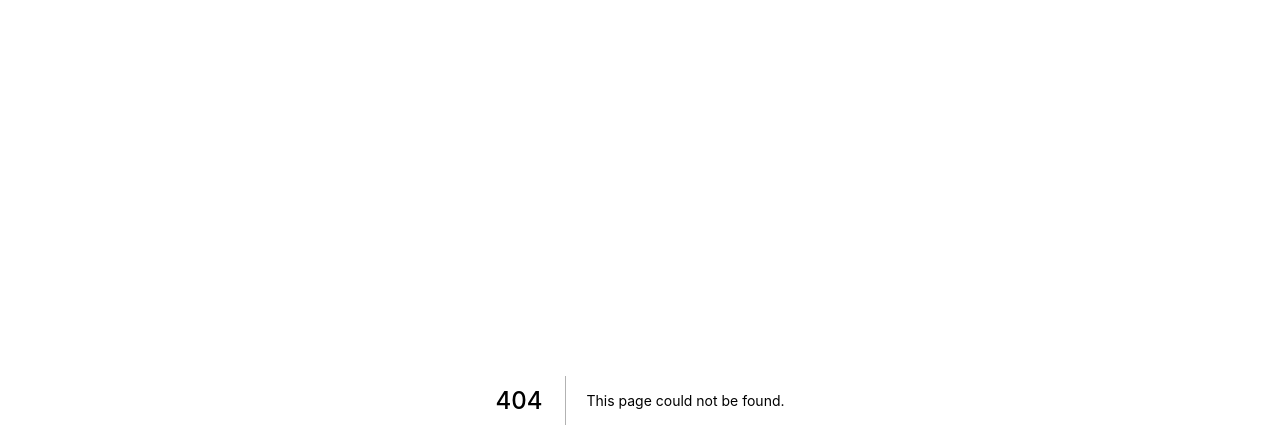
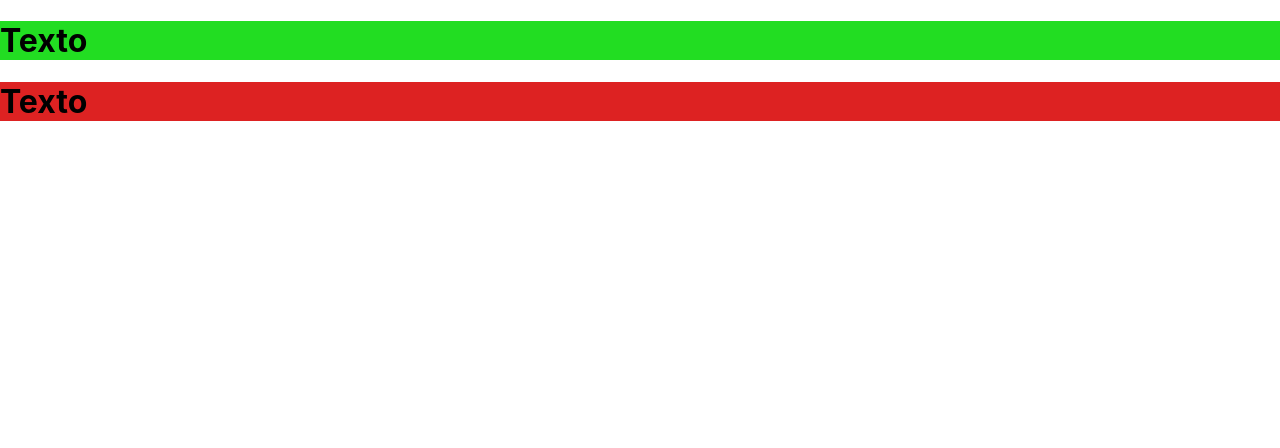
Before and after one commit to filipesouza2000/react-curso, a Next.js app: page /CSS/usandoEstilo in a window 1280 px wide. Before the commit this address had no page. Shown: the top 448 px of the page. Built offline with nearby package versions, Linux system fonts and the light colour scheme.

Commit message:
Condicional CSS

```diff
--- /dev/null
+++ b/components/Estilo.jsx
@@ -0,0 +1,14 @@
+export default function Estilo(props){
+    /*
+    Utilizado para chamar objeto e suas propriedades,
+    também condicional para CSS, com code complete de todas propriedades CSS
+    {{ prop: (se) consição ?(então) valor : (senão) valor }}
+    */
+    return(
+        <div>
+            <h1 style={{backgroundColor: props.numero >= 0 ? "#2D2" : "#D22"}}>
+                Texto
+            </h1>
+        </div>
+    )
+}
--- /dev/null
+++ b/pages/CSS/usandoEstilo.jsx
@@ -0,0 +1,10 @@
+import Estilo from "../../components/Estilo";
+
+export default function usandoEstilo(){
+    return(
+        <div>
+            <Estilo numero={3} />
+            <Estilo numero={-13} />
+        </div>
+    )
+}
```
